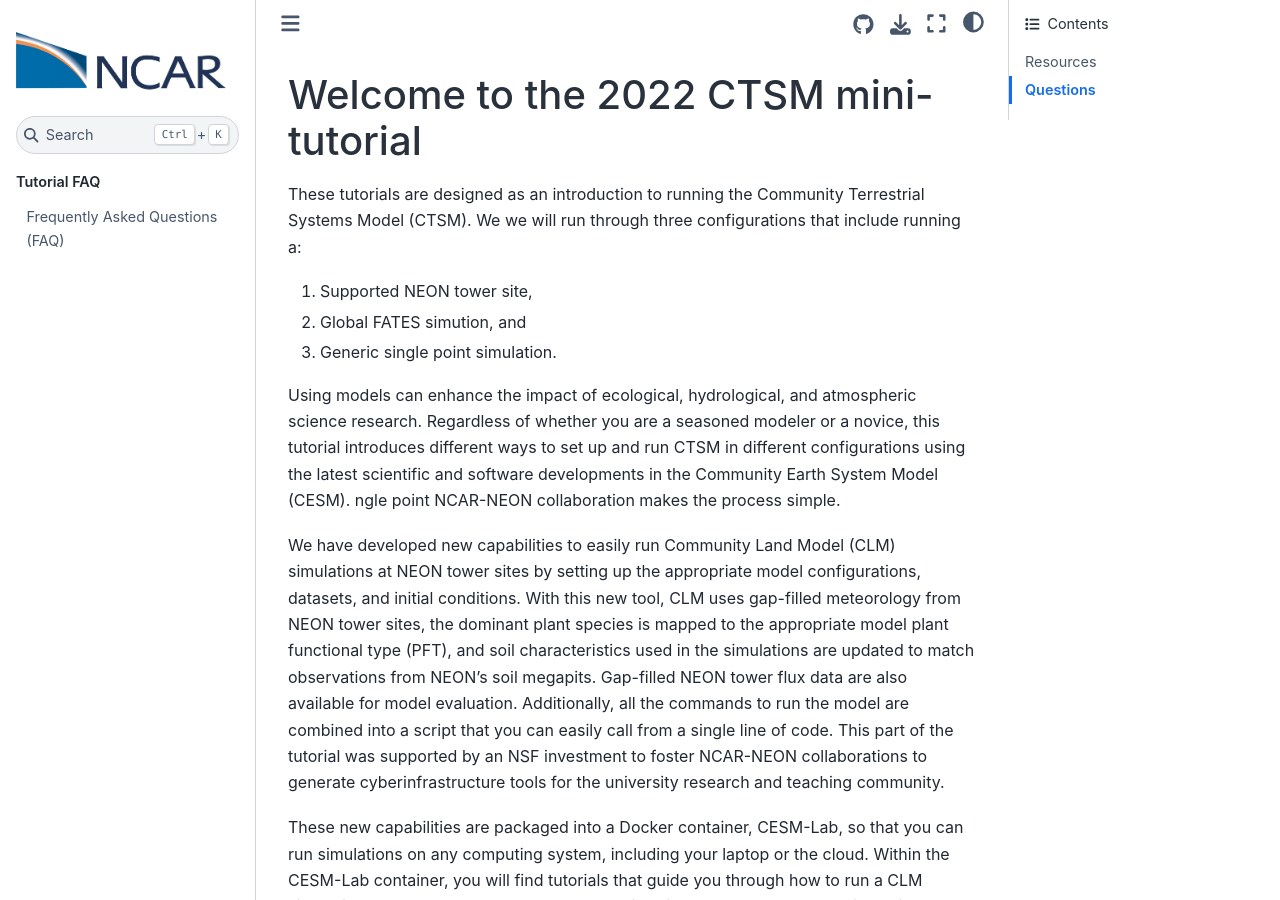
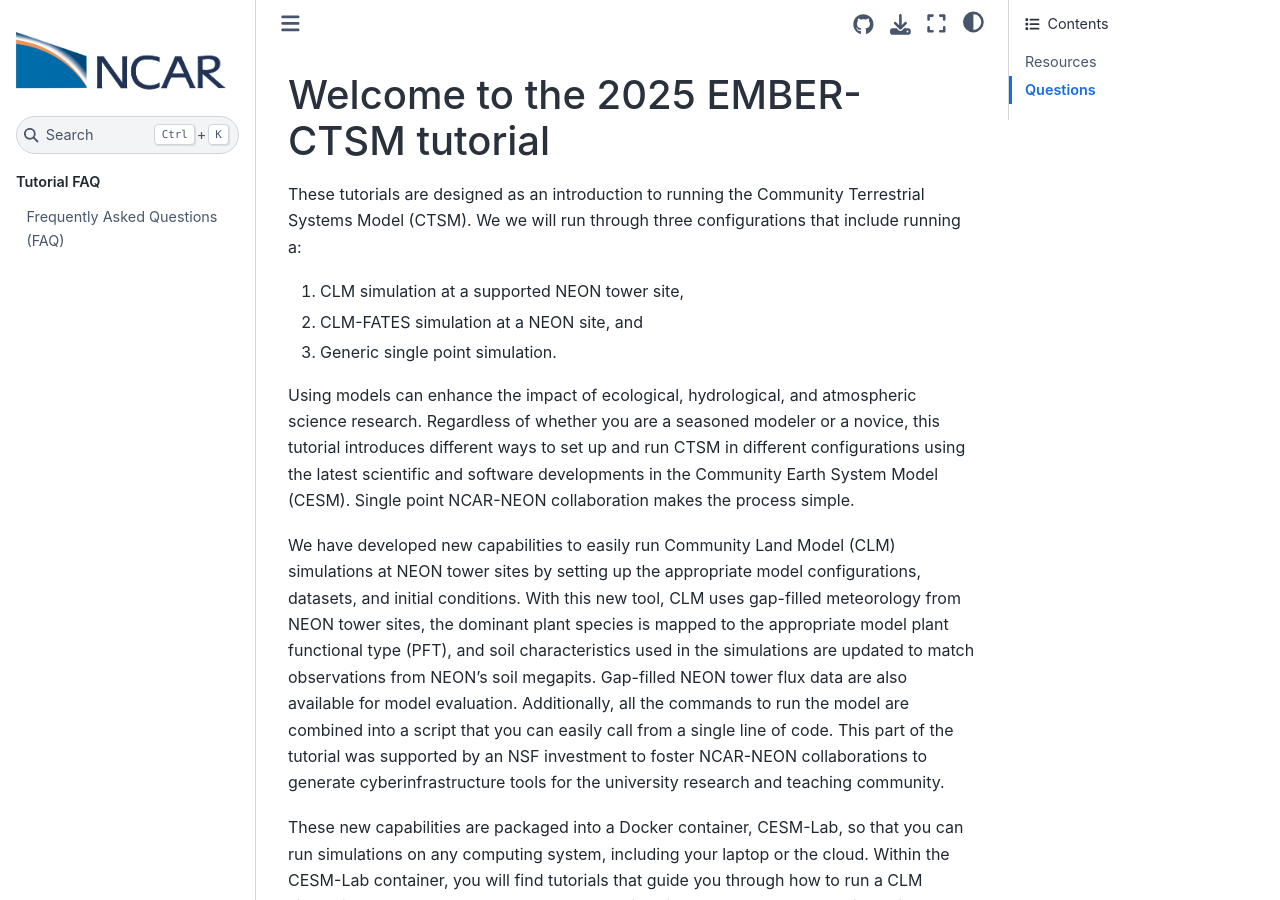
Before and after one commit to NCAR/CTSM-Tutorial, a Jupyter Book: the page built from intro.md, in a window 1280 px wide and 900 px high. Built offline with Jupyter Book 1.0.4 settings and Sphinx 7.4.7 and the Sphinx Book theme 1.1.4, drawn with Linux system fonts in a browser that asks for light colours; pages that are not in the unit, such as notebooks, are missing from menus.

Commit message:
intro corrections

```diff
--- a/intro.md
+++ b/intro.md
@@ -1,11 +1,11 @@
-# Welcome to the 2022 CTSM mini-tutorial
+# Welcome to the 2025 EMBER-CTSM tutorial
 
 These tutorials are designed as an introduction to running the Community Terrestrial Systems Model (CTSM).  We we will run through three configurations that include running a:
-1. Supported NEON tower site,
-2. Global FATES simution, and
-3. Generic single point simulation.
+1. CLM simulation at a supported NEON tower site,
+2. CLM-FATES simulation at a NEON site, and
+2. Generic single point simulation.
 
-Using models can enhance the impact of ecological, hydrological, and atmospheric science research. Regardless of whether you are a seasoned modeler or a novice, this tutorial introduces different ways to set up and run CTSM in different configurations using the latest scientific and software developments in the Community Earth System Model (CESM). ngle point NCAR-NEON collaboration makes the process simple.
+Using models can enhance the impact of ecological, hydrological, and atmospheric science research. Regardless of whether you are a seasoned modeler or a novice, this tutorial introduces different ways to set up and run CTSM in different configurations using the latest scientific and software developments in the Community Earth System Model (CESM). Single point NCAR-NEON collaboration makes the process simple.
 
 We have developed new capabilities to easily run Community Land Model (CLM) simulations at NEON tower sites by setting up the appropriate model configurations, datasets, and initial conditions. With this new tool, CLM uses gap-filled meteorology from NEON tower sites, the dominant plant species is mapped to the appropriate model plant functional type (PFT), and soil characteristics used in the simulations are updated to match observations from NEON’s soil megapits. Gap-filled NEON tower flux data are also available for model evaluation. Additionally, all the commands to run the model are combined into a script that you can easily call from a single line of code. This part of the tutorial was supported by an NSF investment to foster NCAR-NEON collaborations to generate cyberinfrastructure tools for the university research and teaching community.
 
```
